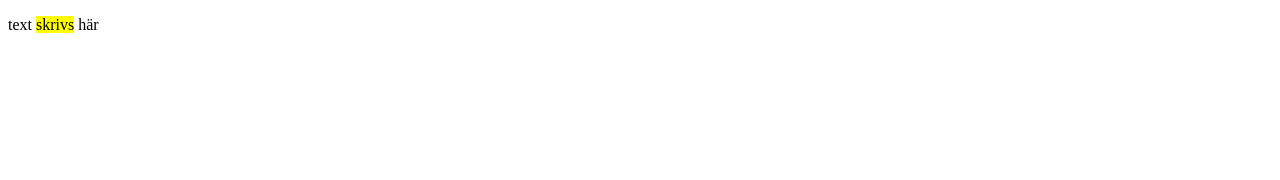
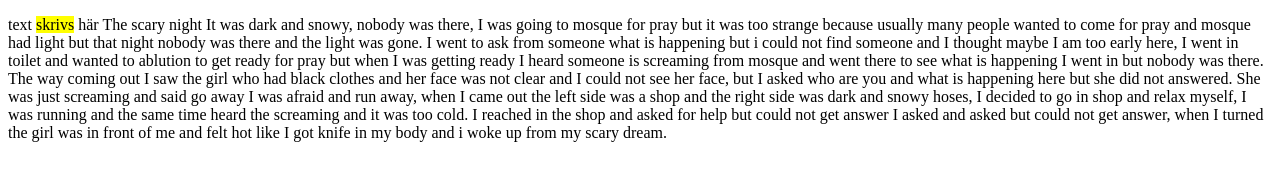
Before and after one commit to shukrallah098/fanny-WEB, a plain HTML site: page index.html in a window 1280 px wide. Drawn offline with Linux system fonts and the light colour scheme.

Commit message:
Update index.html

```diff
--- a/index.html
+++ b/index.html
@@ -4,6 +4,16 @@
 	<title>rubrik</title>
 </head>
 <body>
-	<p> text <mark>skrivs</mark> här</p>
+	<p> text <mark>skrivs</mark> här
+	The scary night
+It was dark and snowy, nobody was there, I was going to mosque for pray but it was too strange because usually many people wanted to come for pray and mosque had light but that night nobody was there and the light was gone.
+
+I went to ask from someone what is happening but i could not find someone and I thought maybe I am too early here, I went in toilet and wanted to ablution to get ready for pray but when I was getting ready I heard someone is screaming from mosque and went there to see what is happening I went in but nobody was there.
+
+The way coming out I saw the girl who had black clothes and her face was not clear and I could not see her face, but I asked who are you and what is happening here but she did not answered.
+
+She was just screaming and said go away I was afraid and run away, when I came out the left side was a shop and the right side was dark and snowy hoses, I decided to go in shop and relax myself, I was running and the same time heard the screaming and it was too cold.
+I reached in the shop and asked for help but could not get answer I asked and asked but could not get answer, when I turned the girl was in front of me and felt hot like I got knife in my body and i woke up from my scary dream.
+</p>
 </body>
 </html>
```
